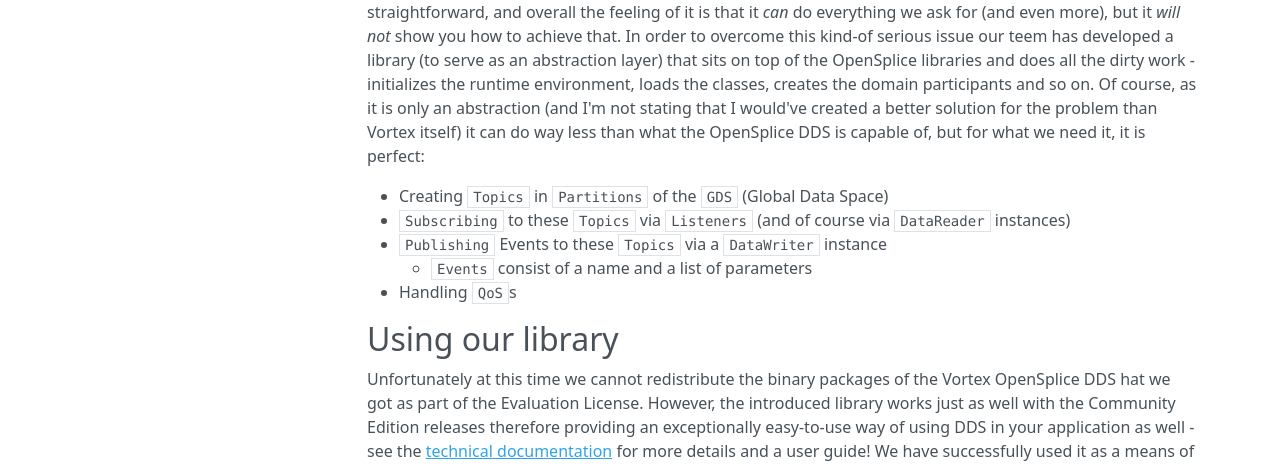
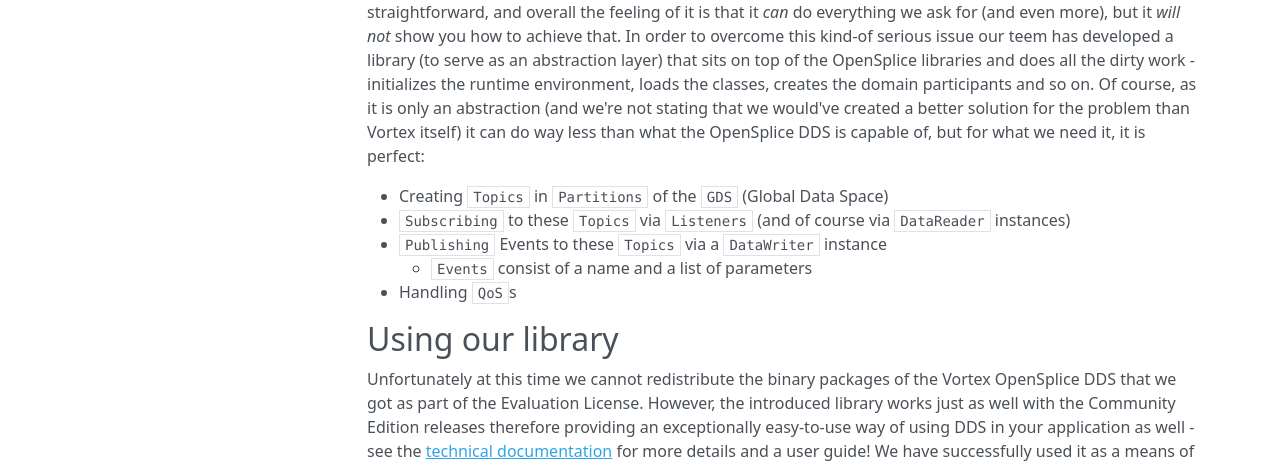
Before and after one commit to FTSRG/modes3-smartcity, an MkDocs documentation site: the page built from docs/blog/opensplice_dds.md, in a window 1280 px wide and 1333 px high. Shown: the part 671-1138 px from the top of the window. Built offline with MkDocs 1.6.1, drawn with Linux system fonts in a browser that asks for light colours; nearby versions of some CDN libraries; old or Windows-style settings are respelled for this version of MkDocs.

Commit message:
Minor fixes

```diff
--- a/docs/blog/opensplice_dds.md
+++ b/docs/blog/opensplice_dds.md
@@ -9,7 +9,7 @@ After we had decided to use DDS for the communication between the components of
 ## Introducing an abstraction layer to OpenSplice DDS
 
 Even though this DDS implementation is the optimal library for our needs, it is very far from perfect (as it is to be expected from a software this versatile). The documentation is sparse, the available materials are not at all straightforward, and overall the feeling of it is that it *can* do everything we ask for (and even more), but it *will not* show you how to achieve that.
-In order to overcome this kind-of serious issue our teem has developed a library (to serve as an abstraction layer) that sits on top of the OpenSplice libraries and does all the dirty work - initializes the runtime environment, loads the classes, creates the domain participants and so on. Of course, as it is only an abstraction (and I'm not stating that I would've created a better solution for the problem than Vortex itself) it can do way less than what the OpenSplice DDS is capable of, but for what we need it, it is perfect:
+In order to overcome this kind-of serious issue our teem has developed a library (to serve as an abstraction layer) that sits on top of the OpenSplice libraries and does all the dirty work - initializes the runtime environment, loads the classes, creates the domain participants and so on. Of course, as it is only an abstraction (and we're not stating that we would've created a better solution for the problem than Vortex itself) it can do way less than what the OpenSplice DDS is capable of, but for what we need it, it is perfect:
 
 * Creating `Topics` in `Partitions` of the `GDS` (Global Data Space)
 * `Subscribing` to these `Topics` via `Listeners` (and of course via `DataReader` instances)
@@ -18,6 +18,6 @@ In order to overcome this kind-of serious issue our teem has developed a library
 * Handling `QoS`s
 
 ## Using our library
-Unfortunately at this time we cannot redistribute the binary packages of the Vortex OpenSplice DDS hat we got as part of the Evaluation License. However, the introduced library works just as well with the Community Edition releases therefore providing an exceptionally easy-to-use way of using DDS in your application as well - see the [technical documentation](http://modes3-smartcity.readthedocs.io/en/latest/technical_documentation/dds/dds_java_lib/) for more details and a user guide!
+Unfortunately at this time we cannot redistribute the binary packages of the Vortex OpenSplice DDS that we got as part of the Evaluation License. However, the introduced library works just as well with the Community Edition releases therefore providing an exceptionally easy-to-use way of using DDS in your application as well - see the [technical documentation](http://modes3-smartcity.readthedocs.io/en/latest/technical_documentation/dds/dds_java_lib/) for more details and a user guide!
 We have successfully used it as a means of getting Events in complex statemachines go through our LAN (and even the University's quite big network!), so it is definitely functional and reliable - maybe this is what you need for your next project.
 We hope that our contribution combined with the design tool (also introduced in an other blogpost) will serve the needs of the designers of future IIoT applications.
```
